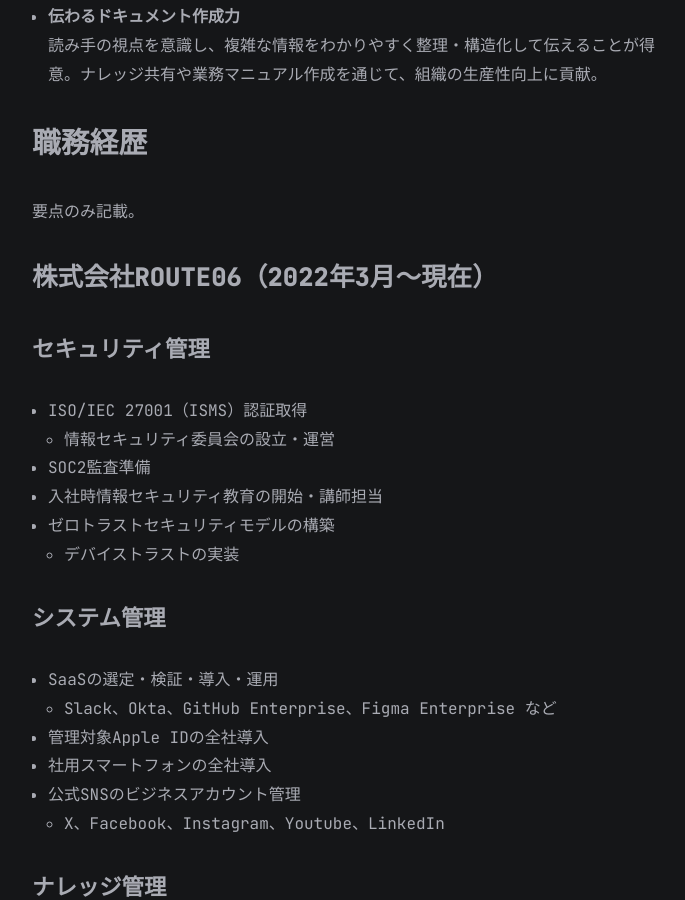
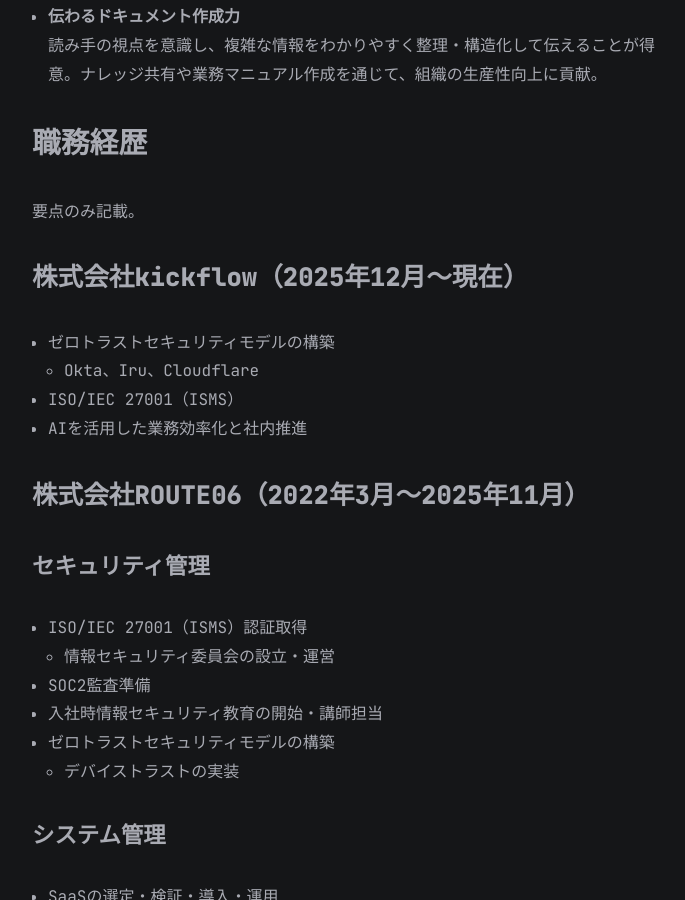
Before and after one commit to kaze3desu/kaze3desu.github.io, a Jekyll site: the page built from all_collections/_posts/2023-04-08-PortFolio.md, in a window 1280 px wide and 900 px high, scrolled down 1058 px. Shown: the whole window, without its empty margins (283-968 px from the left). Built offline with Jekyll 4.4.1, drawn with Linux system fonts in a browser that asks for light colours.

Commit message:
Update 2023-04-08-PortFolio.md

```diff
--- a/all_collections/_posts/2023-04-08-PortFolio.md
+++ b/all_collections/_posts/2023-04-08-PortFolio.md
@@ -29,7 +29,14 @@ categories: [PortFolio, Career, SKill, Qualification]
 
 要点のみ記載。
 
-### 株式会社ROUTE06（2022年3月〜現在）
+### 株式会社kickflow（2025年12月〜現在）
+
+- ゼロトラストセキュリティモデルの構築
+  - Okta、Iru、Cloudflare
+- ISO/IEC 27001（ISMS）
+- AIを活用した業務効率化と社内推進
+
+### 株式会社ROUTE06（2022年3月〜2025年11月）
 
 #### **セキュリティ管理**
 
```
